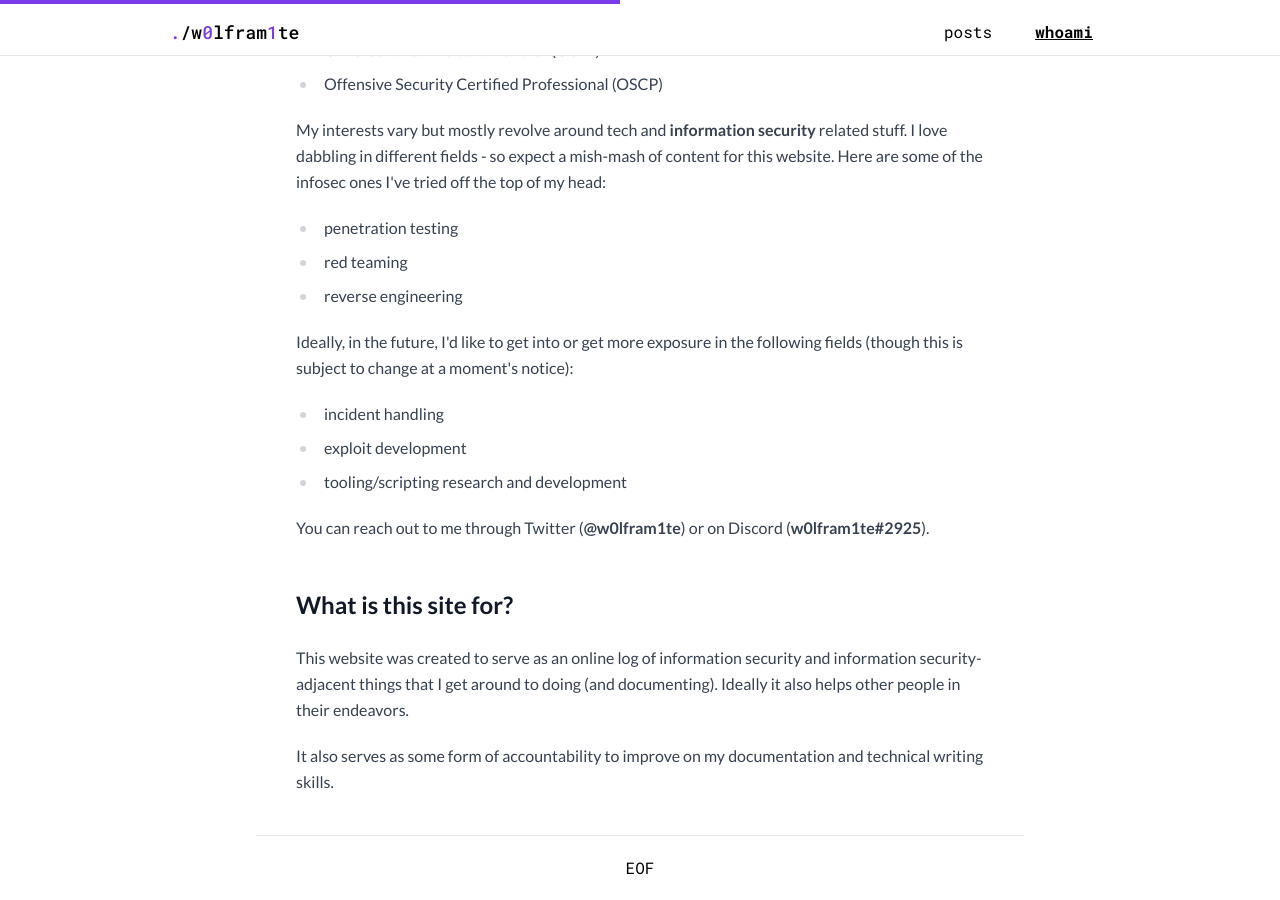
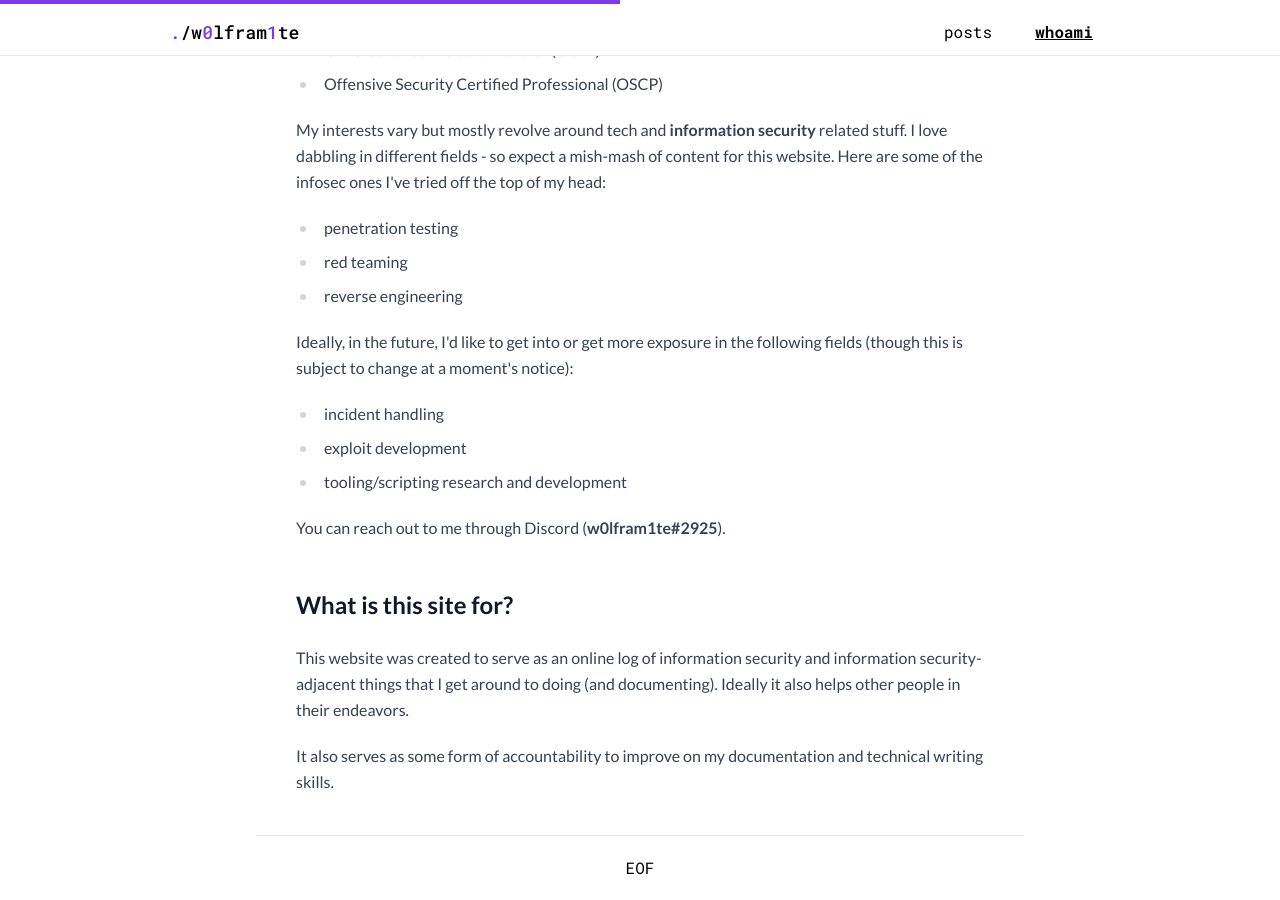
Before and after one commit to w0lfram1te/w0lfram1te.github.io, a Jekyll site: the page built from _pages/whoami.html, in a window 1280 px wide and 900 px high, scrolled down 242 px. Built offline with Jekyll 4.4.1, drawn with Linux system fonts in a browser that asks for light colours.

Commit message:
removed twitter tag

```diff
--- a/_pages/whoami.html
+++ b/_pages/whoami.html
@@ -3,6 +3,7 @@ layout: page
 title: whoami
 permalink: /whoami
 ---
+
 <h1>hello, I'm <span class=font-mono>w<span class=text-purple-600>0</span>lfram<span class=text-purple-600>1</span>te</span>.</h1>
 
 <p>As of writing, I have the following certifications:</p>
@@ -28,7 +29,7 @@ permalink: /whoami
   <li>tooling/scripting research and development</li>
 </ul>
 
-You can reach out to me through Twitter (<b>@w0lfram1te</b>) or on Discord (<b>w0lfram1te#2925</b>).
+You can reach out to me through Discord (<b>w0lfram1te#2925</b>).
 
 <h2>What is this site for?</h3>
 
```
